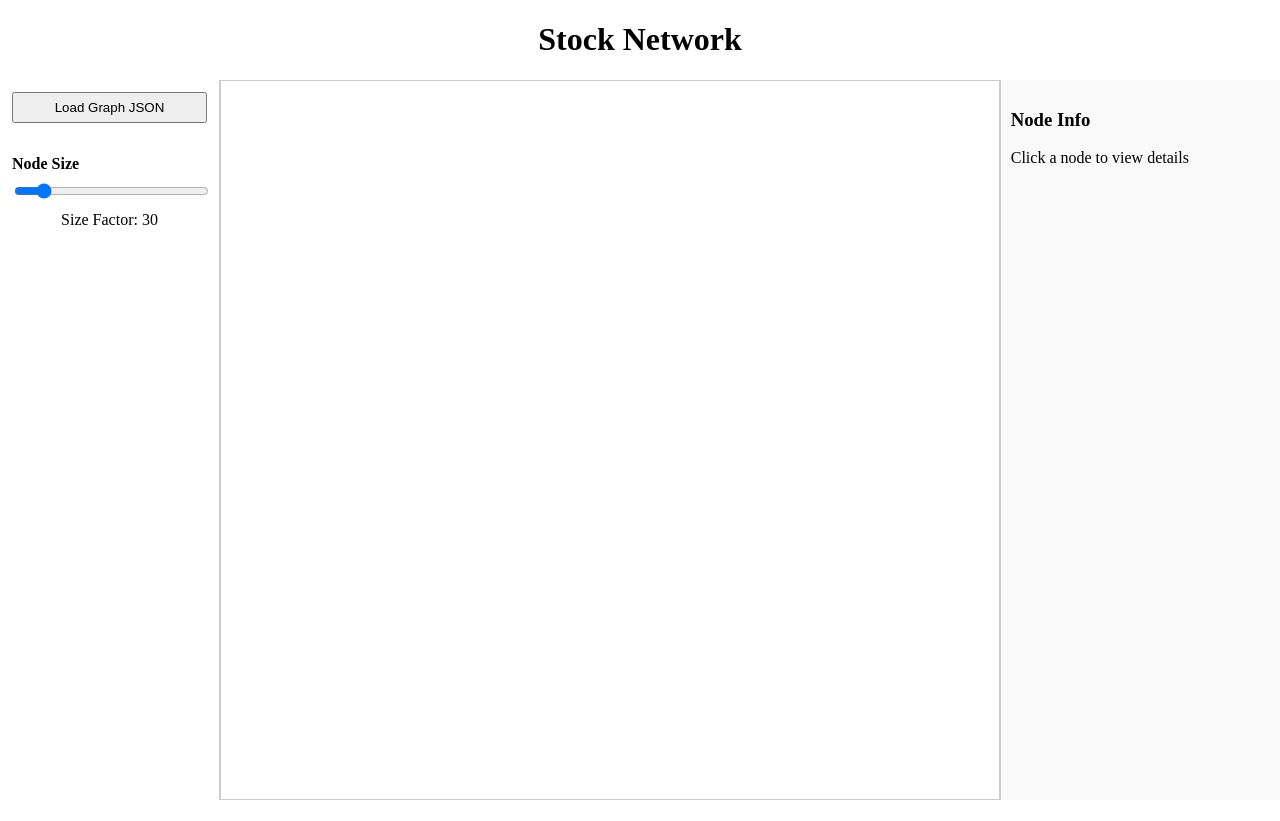
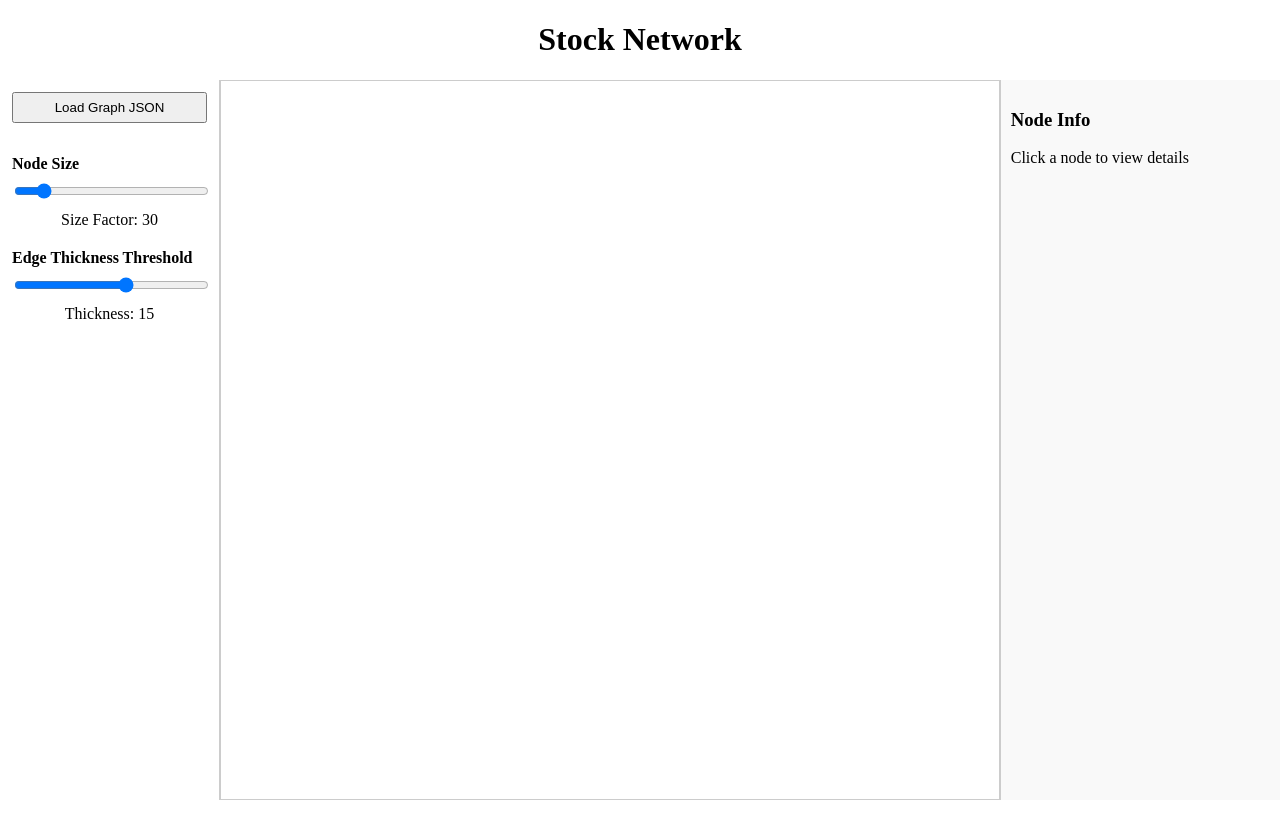
Before and after one commit to sergiubuhatel/ra2, a React (Create React App) app in the folder graph/stock-graph/: page / in a window 1280 px wide. Built offline with nearby package versions, Linux system fonts and the light colour scheme.

Commit message:
Make edge thickness configurable

```diff
--- a/graph/stock-graph/src/components/GraphControlsPanel.js
+++ b/graph/stock-graph/src/components/GraphControlsPanel.js
@@ -1,4 +1,3 @@
-// GraphControlsPanel.jsx
 import React from "react";
 
 // Simple color input component
@@ -23,6 +22,8 @@ export default function GraphControlsPanel({
   updateIndustryColor,
   nodeSizeFactor,
   setNodeSizeFactor,
+  edgeThickness,
+  setEdgeThickness,
 }) {
   return (
     <div
@@ -101,6 +102,23 @@ export default function GraphControlsPanel({
           Size Factor: {nodeSizeFactor}
         </div>
       </div>
+
+      {/* Edge thickness slider */}
+      <div style={{ marginTop: 20 }}>
+        <div style={{ fontWeight: "bold", marginBottom: 8 }}>Edge Thickness Threshold</div>
+        <input
+          type="range"
+          min="1"
+          max="25"
+          step="1"
+          value={edgeThickness}
+          onChange={(e) => setEdgeThickness(Number(e.target.value))}
+          style={{ width: "100%" }}
+        />
+        <div style={{ textAlign: "center", marginTop: 8 }}>
+          Thickness: {edgeThickness}
+        </div>
+      </div>
     </div>
   );
 }
--- a/graph/stock-graph/src/components/NetworkGraph.js
+++ b/graph/stock-graph/src/components/NetworkGraph.js
@@ -1,4 +1,3 @@
-// NetworkGraph.jsx
 import React, { useRef, useState, useEffect } from "react";
 import NodeInfoPanel from "./NodeInfoPanel";
 import useGraphLoader from "../hooks/useGraphLoader";
@@ -12,7 +11,8 @@ export default function NetworkGraph() {
   const [fileName, setFileName] = useState("");
   const [industryColors, setIndustryColors] = useState({});
   const [nodeSizeFactor, setNodeSizeFactor] = useState(30);
-  const { graph, error } = useGraphLoader(fileContent, industryColors, nodeSizeFactor);
+  const [edgeThickness, setEdgeThickness] = useState(15);
+  const { graph, error } = useGraphLoader(fileContent, industryColors, nodeSizeFactor, edgeThickness);
 
   useSigmaInstance(containerRef, graph, setSelectedNode);
 
@@ -82,6 +82,8 @@ export default function NetworkGraph() {
         updateIndustryColor={updateIndustryColor}
         nodeSizeFactor={nodeSizeFactor}
         setNodeSizeFactor={setNodeSizeFactor}
+        edgeThickness={edgeThickness}
+        setEdgeThickness={setEdgeThickness}
       />
 
       <div style={{ flex: 1, display: "flex", flexDirection: "column" }}>
```
